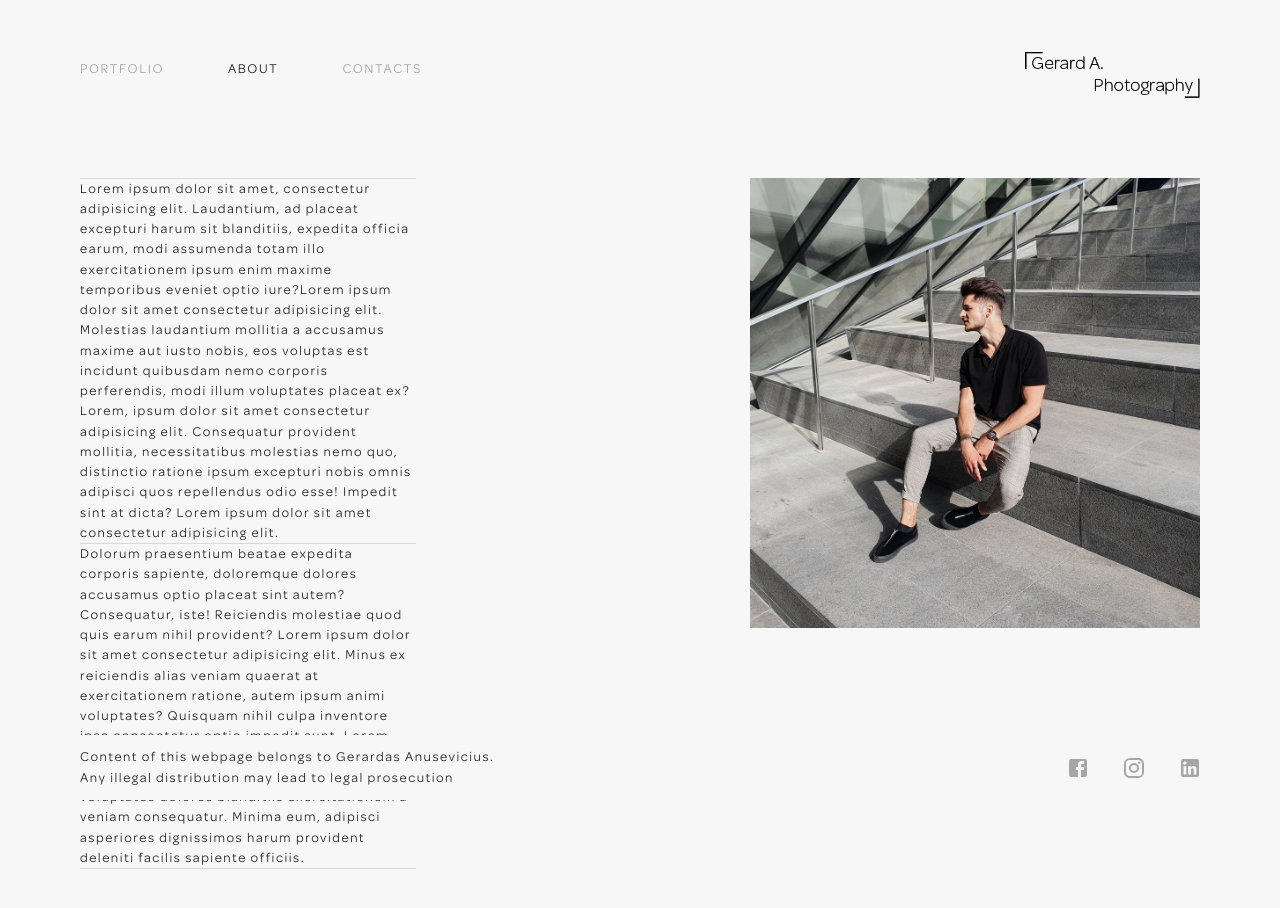
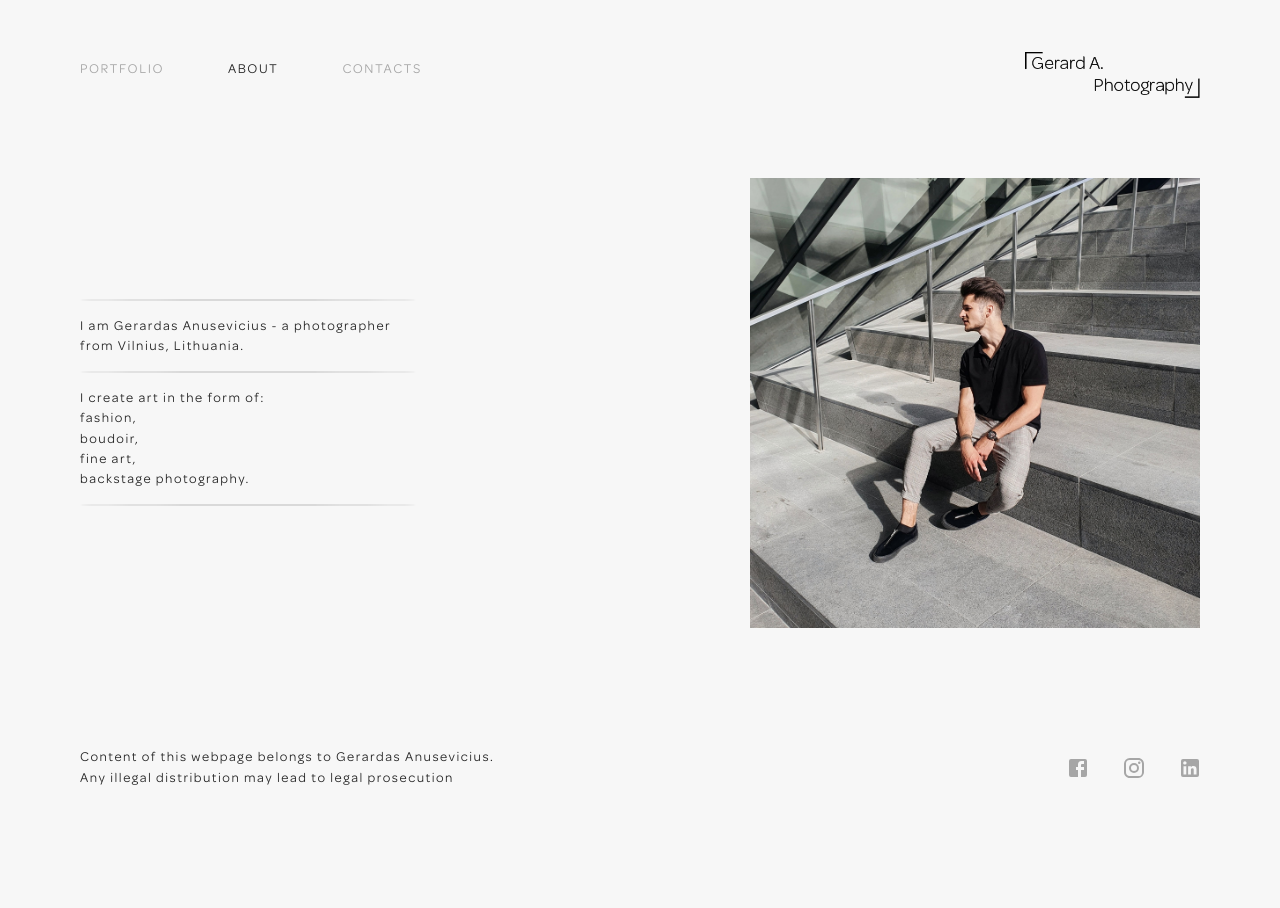
Before and after one commit to gerardasanusevicius/CAO-Final-Project-Gerard-A-Photography, a React (Create React App) app: page /about in a window 1280 px wide. Shown: the top 908 px of the page. After the commit the page ends 800 px from the top, so only its background shows below. Built offline with nearby package versions, Linux system fonts and the light colour scheme.

Commit message:
chore:about-page-updated

```diff
--- a/src/pages/about-page/index.tsx
+++ b/src/pages/about-page/index.tsx
@@ -14,13 +14,31 @@ const AboutPage: React.FC = () => (
   >
     <Paragraph sx={{
       width: '30%',
+      m: 'auto 0px',
     }}
     >
-      <Divider />
-      Lorem ipsum dolor sit amet, consectetur adipisicing elit. Laudantium, ad placeat excepturi harum sit blanditiis, expedita officia earum, modi assumenda totam illo exercitationem ipsum enim maxime temporibus eveniet optio iure?Lorem ipsum dolor sit amet consectetur adipisicing elit. Molestias laudantium mollitia a accusamus maxime aut iusto nobis, eos voluptas est incidunt quibusdam nemo corporis perferendis, modi illum voluptates placeat ex?Lorem, ipsum dolor sit amet consectetur adipisicing elit. Consequatur provident mollitia, necessitatibus molestias nemo quo, distinctio ratione ipsum excepturi nobis omnis adipisci quos repellendus odio esse! Impedit sint at dicta? Lorem ipsum dolor sit amet consectetur adipisicing elit.
-      <Divider />
-      Dolorum praesentium beatae expedita corporis sapiente, doloremque dolores accusamus optio placeat sint autem? Consequatur, iste! Reiciendis molestiae quod quis earum nihil provident? Lorem ipsum dolor sit amet consectetur adipisicing elit. Minus ex reiciendis alias veniam quaerat at exercitationem ratione, autem ipsum animi voluptates? Quisquam nihil culpa inventore ipsa consectetur optio impedit sunt. Lorem ipsum dolor sit amet consectetur adipisicing elit. Eaque fugit dolorum necessitatibus voluptates dolores blanditiis exercitationem a veniam consequatur. Minima eum, adipisci asperiores dignissimos harum provident deleniti facilis sapiente officiis.
-      <Divider />
+      <Divider sx={{
+        marginBottom: '15px', marginTop: '15px', borderBottomWidth: 2, borderRadius: '50%',
+      }}
+      />
+      I am Gerardas Anusevicius - a photographer from Vilnius, Lithuania.
+      <Divider sx={{
+        marginBottom: '15px', marginTop: '15px', borderBottomWidth: 2, borderRadius: '50%',
+      }}
+      />
+      I create art in the form of:
+      <br />
+      fashion,
+      <br />
+      boudoir,
+      <br />
+      fine art,
+      <br />
+      backstage photography.
+      <Divider sx={{
+        marginBottom: '15px', marginTop: '15px', borderBottomWidth: 2, borderRadius: '50%',
+      }}
+      />
     </Paragraph>
     <Box
       component="img"
```
